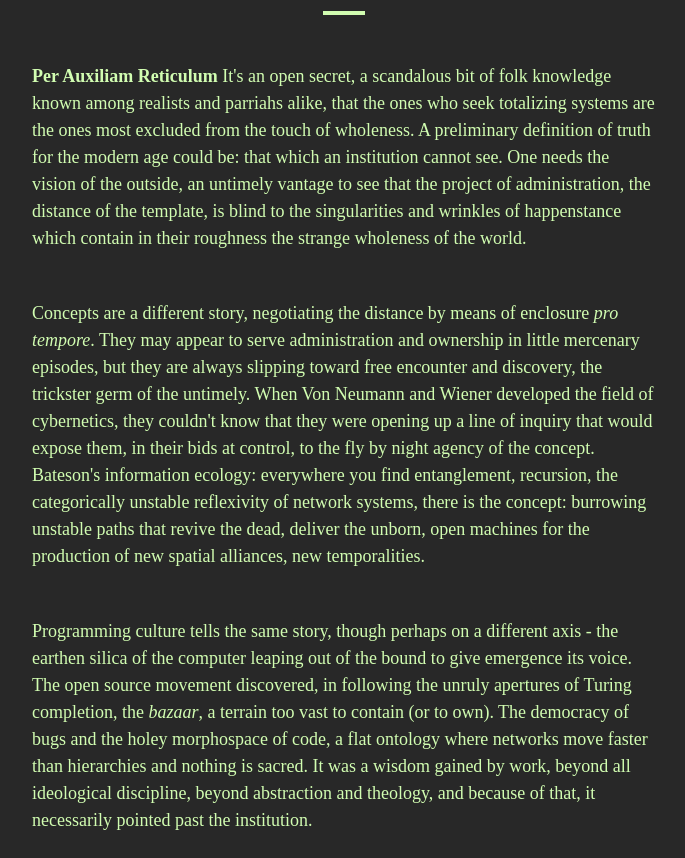
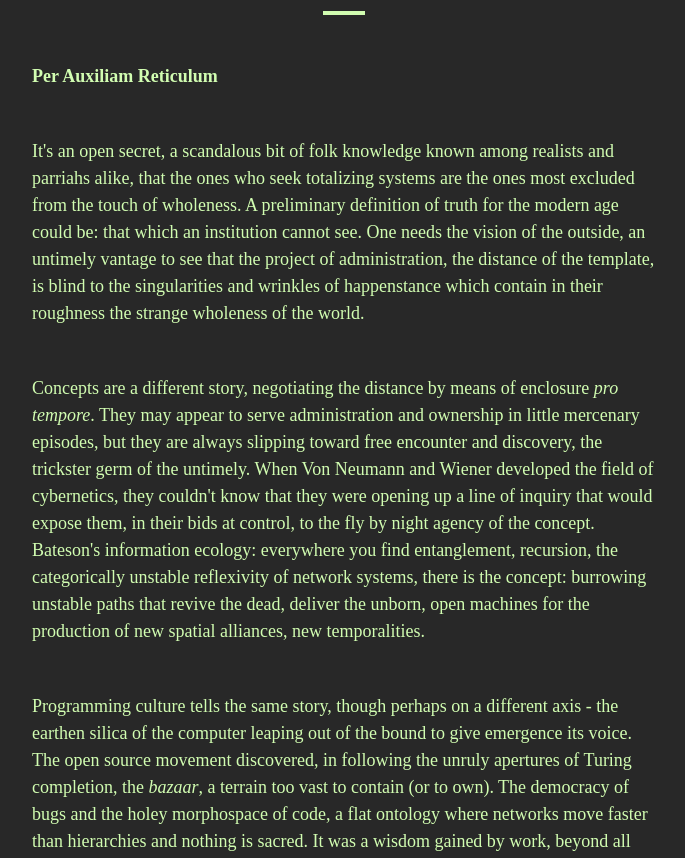
Before and after one commit to oovg/the-open-template, a Next.js app: page / in a window 1280 px wide. Shown: the part 1120-1978 px from the top of the page, without its empty margins (296-981 px from the left). Built offline with nearby package versions, Linux system fonts and the light colour scheme; a web font is replaced by a local one; what @rainbow-me/rainbowkit, wagmi would draw is missing.

Commit message:
Update Section.tsx

```diff
--- a/src/components/Section.tsx
+++ b/src/components/Section.tsx
@@ -15,13 +15,16 @@ export const Section = () => {
           of experimental cultural & conceptual compliments to the decentralized web.
           Our work draws upon diverse inputs - from the historical archive, from remote disciplines,
           from myths and memes of the past and the future - in order to construct images of
-          free association and network improvisation adequate to a post-coercion society.</i>
+          free association and the network improvisation adequate to a post-coercion society.</i>
         </Text>
       </Box>
       <Rule />
       <Box>
         <Text textStyle="paragraph">
-          <b>Per Auxiliam Reticulum</b> It's an open secret, a scandalous bit of folk knowledge known
+          <b>Per Auxiliam Reticulum</b>
+        </Text>
+        <Text textStyle="paragraph">
+          It's an open secret, a scandalous bit of folk knowledge known
           among realists and parriahs alike, that the ones who seek totalizing
           systems are the ones most excluded from the touch of wholeness. A
           preliminary definition of truth for the modern age could be: that which an
```
